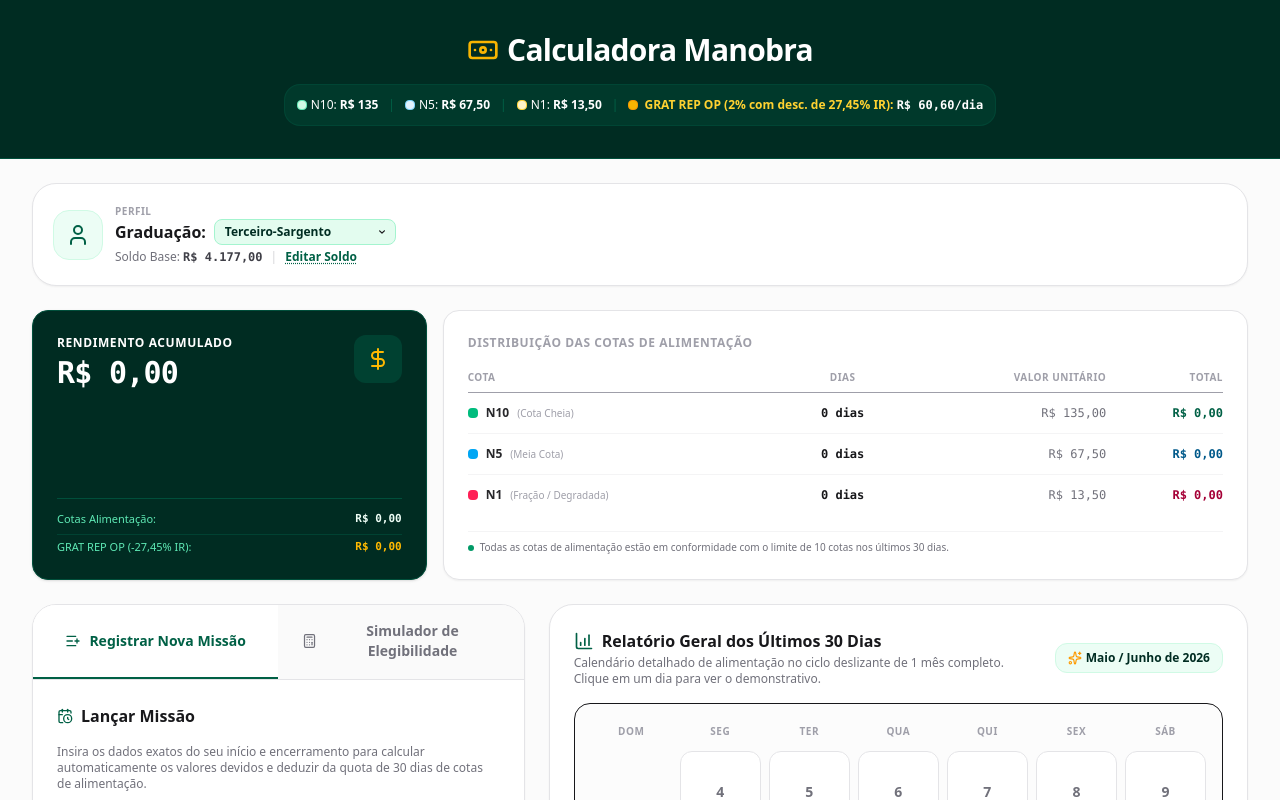
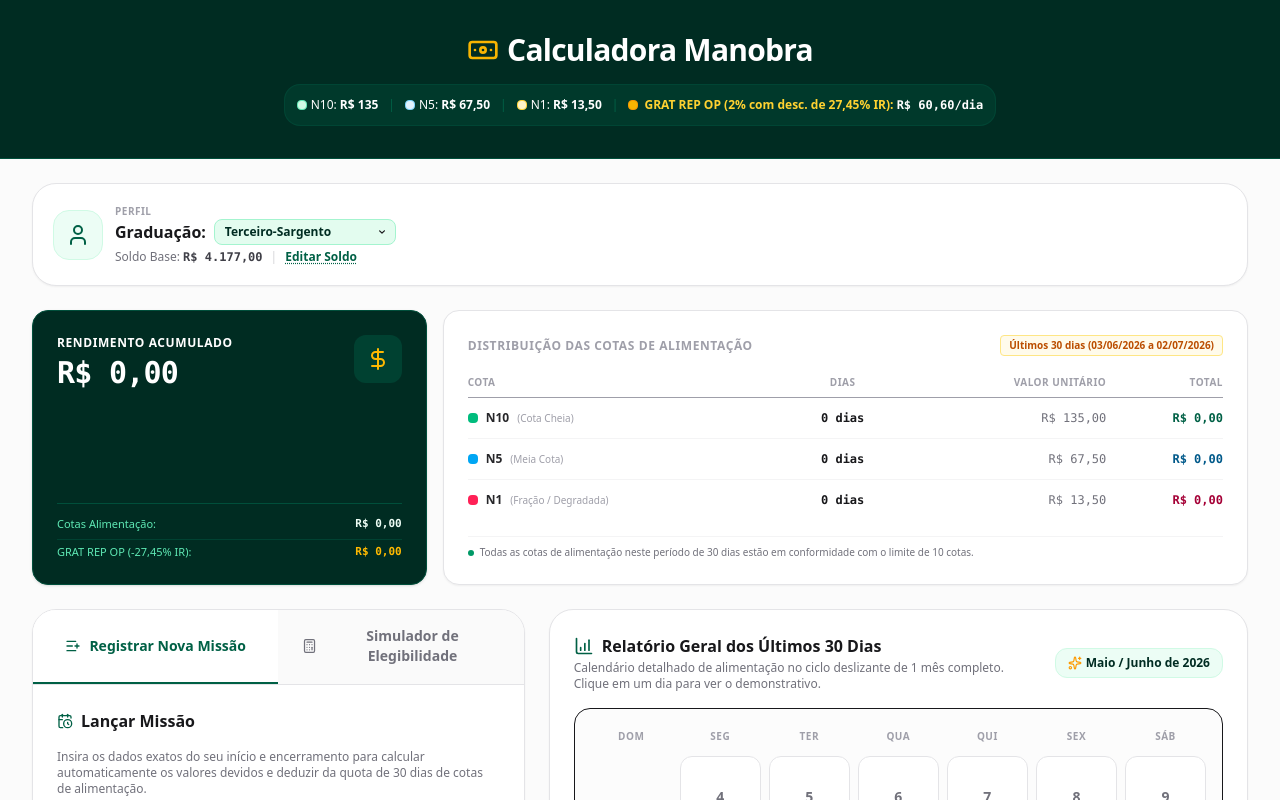
Before and after one commit to bfnrmmnt-bot/C-lculo-Manobra, a React (Vite) app: page / in a window 1280 px wide. Shown: the top 800 px of the page. Built offline with nearby package versions, Linux system fonts and the light colour scheme.

Commit message:
feat: filter dashboard stats to last 30 days
Update calculations to display totals and counts based on a rolling 30-day window instead of all-time data.

```diff
--- a/src/components/StatsDashboard.tsx
+++ b/src/components/StatsDashboard.tsx
@@ -23,10 +23,43 @@ export default function StatsDashboard({ summary }: StatsDashboardProps) {
     }).format(truncatedValue);
   };
 
-  // Calculate correct actual totals for each category to match the zeroed foods
-  const n10Total = allPayments.filter(p => p.assignedType === 'N10').reduce((sum, p) => sum + p.rate, 0);
-  const n5Total = allPayments.filter(p => p.assignedType === 'N5').reduce((sum, p) => sum + p.rate, 0);
-  const n1Total = allPayments.filter(p => p.assignedType === 'N1').reduce((sum, p) => sum + p.rate, 0);
+  // Calculate date range for the last 30 days from the current date the app is used backwards
+  const today = new Date();
+  const thirtyDaysAgo = new Date();
+  thirtyDaysAgo.setDate(today.getDate() - 29);
+
+  const formatDateStr = (date: Date): string => {
+    const year = date.getFullYear();
+    const month = String(date.getMonth() + 1).padStart(2, '0');
+    const day = String(date.getDate()).padStart(2, '0');
+    return `${year}-${month}-${day}`;
+  };
+
+  const formatDateToDDMM = (dateStr: string) => {
+    const [year, month, day] = dateStr.split('-');
+    return `${day}/${month}/${year}`;
+  };
+
+  const todayStr = formatDateStr(today);
+  const thirtyDaysAgoStr = formatDateStr(thirtyDaysAgo);
+
+  const formattedToday = formatDateToDDMM(todayStr);
+  const formattedThirtyAgo = formatDateToDDMM(thirtyDaysAgoStr);
+
+  // Filter payments to only include the last 30 days starting from today backwards
+  const last30DaysPayments = allPayments.filter(
+    (p) => p.dateString >= thirtyDaysAgoStr && p.dateString <= todayStr
+  );
+
+  const n10Count30 = last30DaysPayments.filter((p) => p.assignedType === 'N10').length;
+  const n5Count30 = last30DaysPayments.filter((p) => p.assignedType === 'N5').length;
+  const n1Count30 = last30DaysPayments.filter((p) => p.assignedType === 'N1').length;
+
+  const n10Total = last30DaysPayments.filter(p => p.assignedType === 'N10').reduce((sum, p) => sum + p.rate, 0);
+  const n5Total = last30DaysPayments.filter(p => p.assignedType === 'N5').reduce((sum, p) => sum + p.rate, 0);
+  const n1Total = last30DaysPayments.filter(p => p.assignedType === 'N1').reduce((sum, p) => sum + p.rate, 0);
+
+  const limitedDaysCount30 = last30DaysPayments.filter((p) => p.originalType !== p.assignedType).length;
 
   return (
     <div className="grid grid-cols-1 lg:grid-cols-12 gap-4" id="stats-container">
@@ -57,7 +90,14 @@ export default function StatsDashboard({ summary }: StatsDashboardProps) {
       <div className="lg:col-span-8 bg-white border border-zinc-200 rounded-2xl p-6 shadow-xs flex flex-col justify-between" id="stat-detailed-allowances-card">
         <div className="flex flex-col h-full justify-between gap-4">
           <div>
-            <h4 className="text-xs font-bold text-zinc-400 uppercase tracking-wider mb-3">Distribuição das Cotas de Alimentação</h4>
+            <div className="flex flex-col sm:flex-row sm:items-center justify-between gap-1 mb-3">
+              <h4 className="text-xs font-bold text-zinc-400 uppercase tracking-wider">
+                Distribuição das Cotas de Alimentação
+              </h4>
+              <span className="text-[10px] text-amber-700 font-bold bg-amber-50 px-2 py-0.5 rounded border border-amber-200">
+                Últimos 30 dias ({formattedThirtyAgo} a {formattedToday})
+              </span>
+            </div>
 
             <div className="overflow-x-auto">
               <table className="w-full text-left text-xs border-collapse">
@@ -76,7 +116,7 @@ export default function StatsDashboard({ summary }: StatsDashboardProps) {
                       <span className="font-bold text-zinc-800">N10</span>
                       <span className="text-[10px] text-zinc-400 font-normal hidden sm:inline">(Cota Cheia)</span>
                     </td>
-                    <td className="py-3 text-center font-mono text-zinc-900 font-bold">{n10Count} {n10Count === 1 ? 'dia' : 'dias'}</td>
+                    <td className="py-3 text-center font-mono text-zinc-900 font-bold">{n10Count30} {n10Count30 === 1 ? 'dia' : 'dias'}</td>
                     <td className="py-3 text-right font-mono text-zinc-500">{formatBRL(RATES.N10)}</td>
                     <td className="py-3 text-right font-mono font-bold text-emerald-800">{formatBRL(n10Total)}</td>
                   </tr>
@@ -86,7 +126,7 @@ export default function StatsDashboard({ summary }: StatsDashboardProps) {
                       <span className="font-bold text-zinc-800">N5</span>
                       <span className="text-[10px] text-zinc-400 font-normal hidden sm:inline">(Meia Cota)</span>
                     </td>
-                    <td className="py-3 text-center font-mono text-zinc-900 font-bold">{n5Count} {n5Count === 1 ? 'dia' : 'dias'}</td>
+                    <td className="py-3 text-center font-mono text-zinc-900 font-bold">{n5Count30} {n5Count30 === 1 ? 'dia' : 'dias'}</td>
                     <td className="py-3 text-right font-mono text-zinc-500">{formatBRL(RATES.N5)}</td>
                     <td className="py-3 text-right font-mono font-bold text-sky-800">{formatBRL(n5Total)}</td>
                   </tr>
@@ -96,7 +136,7 @@ export default function StatsDashboard({ summary }: StatsDashboardProps) {
                       <span className="font-bold text-zinc-800">N1</span>
                       <span className="text-[10px] text-zinc-400 font-normal hidden sm:inline">(Fração / Degradada)</span>
                     </td>
-                    <td className="py-3 text-center font-mono text-zinc-900 font-bold">{n1Count} {n1Count === 1 ? 'dia' : 'dias'}</td>
+                    <td className="py-3 text-center font-mono text-zinc-900 font-bold">{n1Count30} {n1Count30 === 1 ? 'dia' : 'dias'}</td>
                     <td className="py-3 text-right font-mono text-zinc-500">{formatBRL(RATES.N1)}</td>
                     <td className="py-3 text-right font-mono font-bold text-rose-800">{formatBRL(n1Total)}</td>
                   </tr>
@@ -105,15 +145,15 @@ export default function StatsDashboard({ summary }: StatsDashboardProps) {
             </div>
           </div>
 
-          {limitedDaysCount > 0 ? (
+          {limitedDaysCount30 > 0 ? (
             <div className="pt-2 border-t border-zinc-100 flex items-center gap-1.5 text-[10px] text-rose-700 font-semibold bg-rose-50/40 px-2 py-1.5 rounded-lg border border-rose-100">
               <span className="inline-block w-1.5 h-1.5 rounded-full bg-rose-500 animate-pulse shrink-0" />
-              <span>Houve {limitedDaysCount} {limitedDaysCount === 1 ? 'dia que excedeu' : 'dias que excederam'} o limite de 10 cotas cheias nos últimos 30 dias e {limitedDaysCount === 1 ? 'foi degradado' : 'foram degradados'} para N1.</span>
+              <span>Houve {limitedDaysCount30} {limitedDaysCount30 === 1 ? 'dia que excedeu' : 'dias que excederam'} o limite de 10 cotas cheias neste período de 30 dias e {limitedDaysCount30 === 1 ? 'foi degradado' : 'foram degradados'} para N1.</span>
             </div>
           ) : (
             <div className="pt-2 border-t border-zinc-100 flex items-center gap-1.5 text-[10px] text-zinc-500">
               <span className="inline-block w-1.5 h-1.5 rounded-full bg-emerald-600 shrink-0" />
-              <span>Todas as cotas de alimentação estão em conformidade com o limite de 10 cotas nos últimos 30 dias.</span>
+              <span>Todas as cotas de alimentação neste período de 30 dias estão em conformidade com o limite de 10 cotas.</span>
             </div>
           )}
         </div>
```
